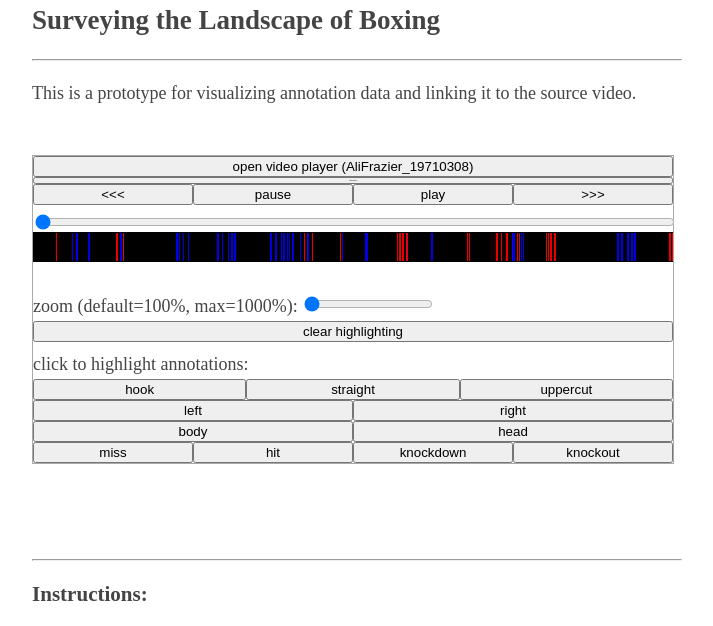
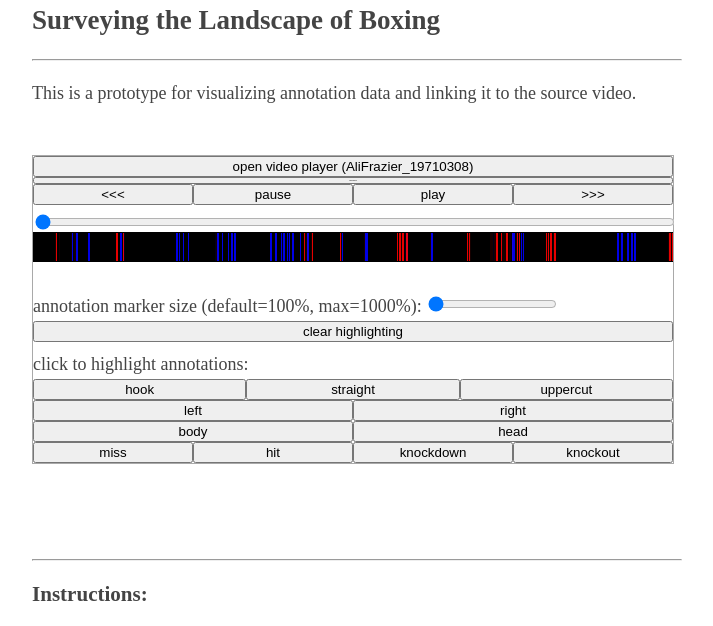
Before and after one commit to pbd84/TheGreatestHits, a plain HTML site: page en/example/index.html in a window 1280 px wide. Both pictures are taken after a click on the button "open video player (AliFrazier_19710308)". Shown: the part 103-729 px from the top of the page, without its empty margins (283-996 px from the left). Drawn offline with Linux system fonts and the light colour scheme; a script that the page names is missing.

Commit message:
changed zoomslider label

```diff
--- a/en/example/index.html
+++ b/en/example/index.html
@@ -89,7 +89,7 @@
           </div>
         </div>
         <div id="zoomslider" class="jabplayer-hideable" style="display: none; width: 640px;">
-          <span>zoom (default=100%, max=1000%):</span>
+          <span>annotation marker size (default=100%, max=1000%):</span>
           <input type="range" min="100" max="1000" step="1" value="100" id="input-zoomslider" onchange="zoomsliderChanged(this.value);"/>
         </div>
         <div id="annotationcategories" class="jabplayer-hideable" style="display: none; width: 640px; position: relative;">
```
